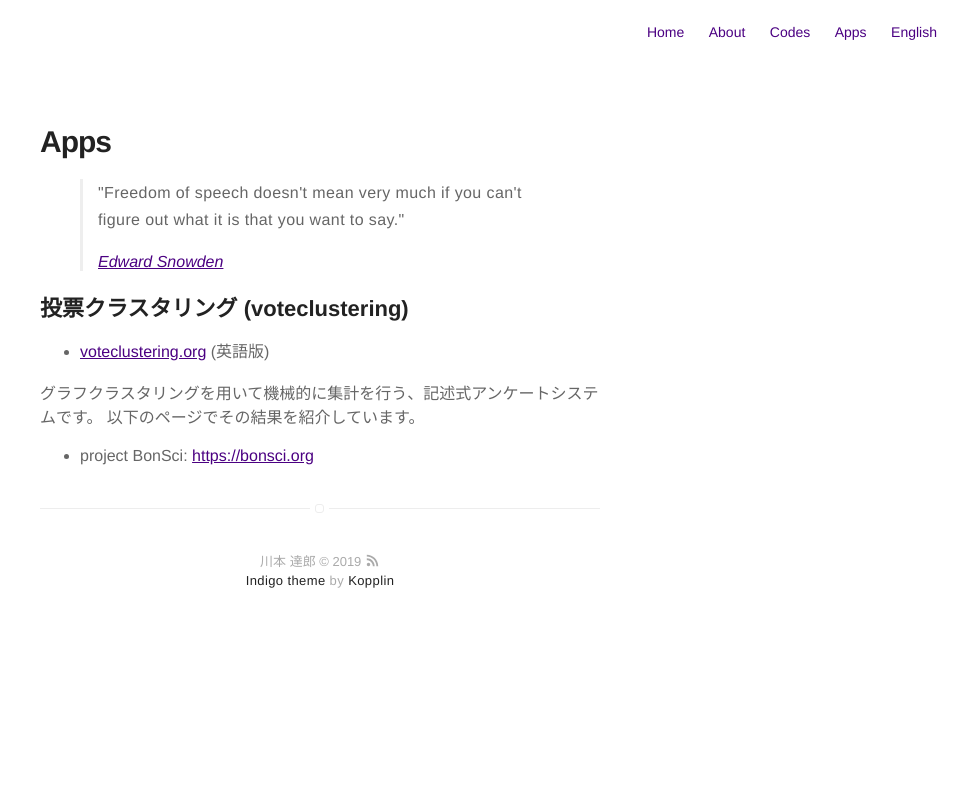
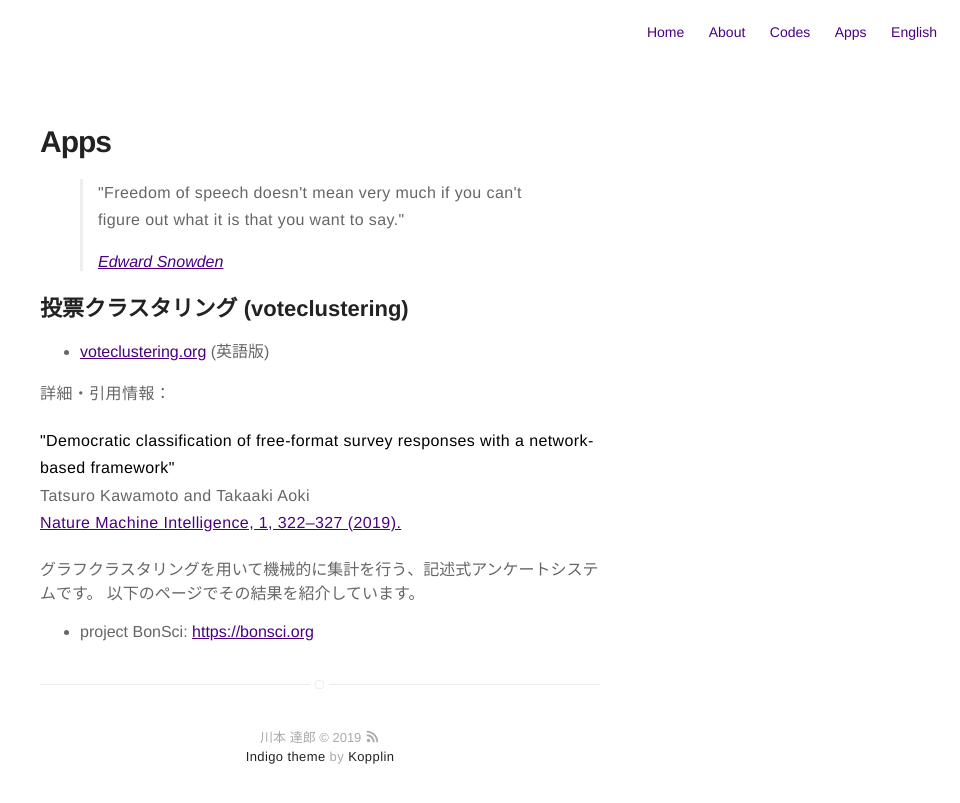
Before and after one commit to tatsuro-kawamoto-jp/tatsuro-kawamoto-jp.github.io, a Jekyll site: the page built from apps.html, in a window 1280 px wide. Shown: the top 803 px of the page, without its empty margins (320-1280 px from the left). Built offline with Jekyll 4.4.1, drawn with Linux system fonts in a browser that asks for light colours.

Commit message:
Update apps.html

```diff
--- a/apps.html
+++ b/apps.html
@@ -23,6 +23,16 @@
 	</li>
 	-->
 </ul>
+<div>
+	<p>詳細・引用情報：</p>
+	<p>
+    <strong>"Democratic classification of free-format survey responses with a network-based framework"</strong><br />
+    Tatsuro Kawamoto and Takaaki Aoki<br />
+    <a href="https://www.nature.com/articles/s42256-019-0071-y" target="_blank">Nature Machine Intelligence, 1, 322–327 (2019).</a>
+	</p>
+</div>
+
+
 グラフクラスタリングを用いて機械的に集計を行う、記述式アンケートシステムです。
 以下のページでその結果を紹介しています。
 <ul>
```
